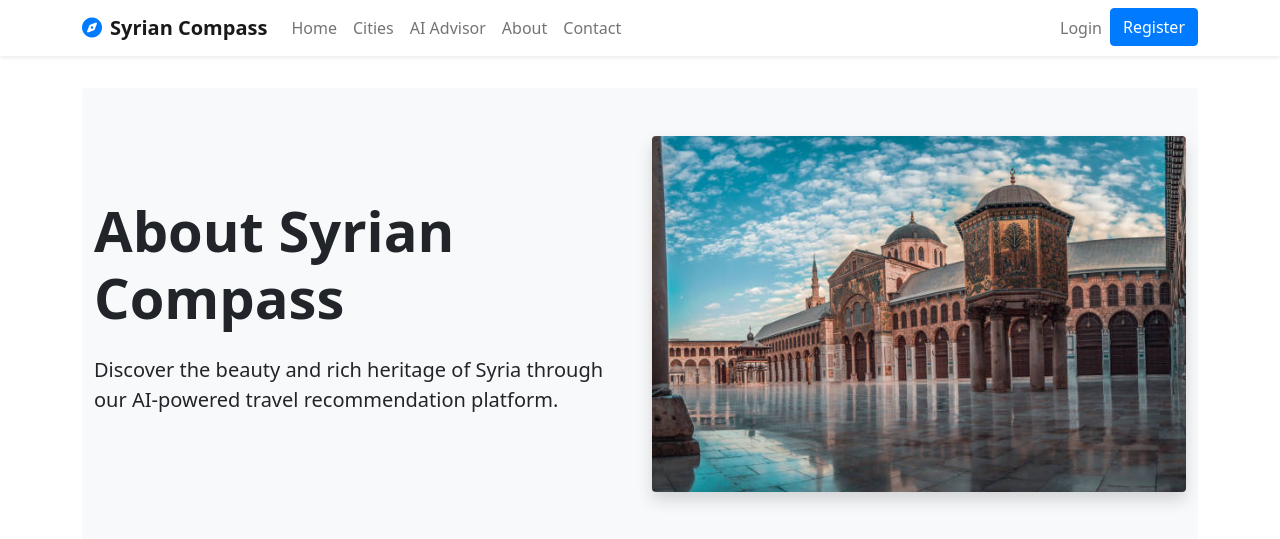
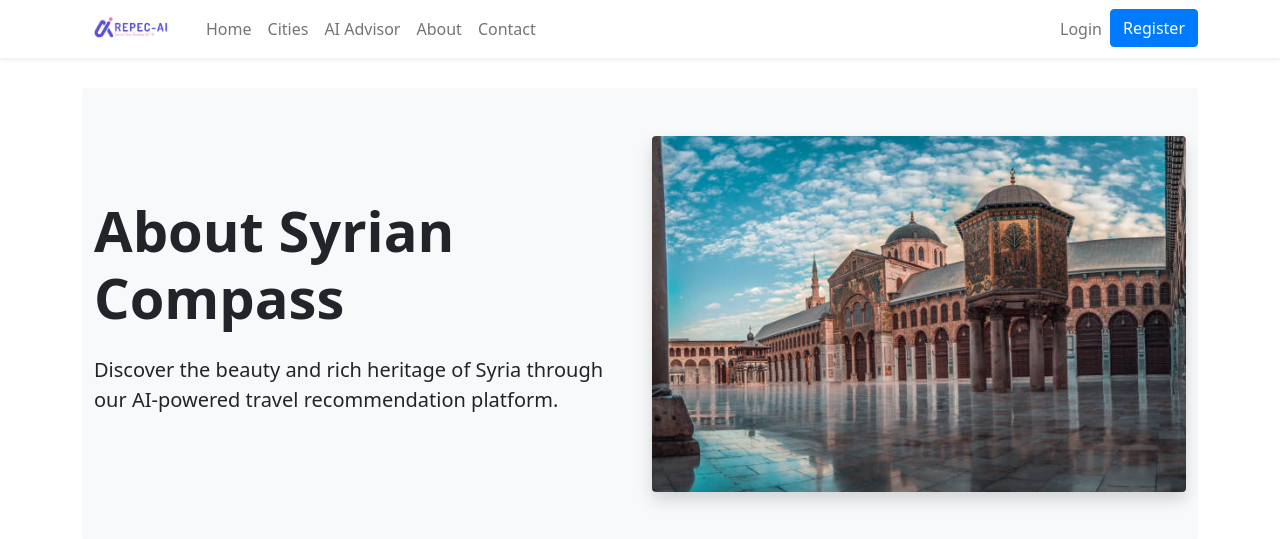
Before and after one commit to aabousika/REPEC-AI, a Python web app: template frontend/templates/main/about.html in a window 1280 px wide. Shown: the top 539 px of the page. Run offline with Jinja, Linux system fonts and the light colour scheme; the template is opened without the code that fills it, so the values that code supplies are empty.

Commit message:
Update base.html

```diff
--- a/frontend/templates/base.html
+++ b/frontend/templates/base.html
@@ -81,7 +81,7 @@
     <nav class="navbar navbar-expand-lg navbar-light bg-white fixed-top shadow-sm">
         <div class="container">
             <a class="navbar-brand" href="{{ url_for('main.index') }}">
-                <i class="fas fa-compass text-primary me-2"></i>Syrian Compass
+                <img src="{{ url_for('static', filename='images/logo.png') }}" alt="Syrian Compass" height="30">
             </a>
             <button class="navbar-toggler" type="button" data-bs-toggle="collapse" data-bs-target="#navbarNav" aria-controls="navbarNav" aria-expanded="false" aria-label="Toggle navigation">
                 <span class="navbar-toggler-icon"></span>
@@ -157,7 +157,7 @@
         <div class="container">
             <div class="row">
                 <div class="col-lg-4 mb-4 mb-lg-0">
-                    <h5 class="mb-3"><i class="fas fa-compass text-primary me-2"></i>Syrian Compass</h5>
+                    <h5 class="mb-3"><img src="{{ url_for('static', filename='images/logo.png') }}" alt="Syrian Compass" height="30"></h5>
                     <p class="text-muted">Discover the beauty and rich heritage of Syria through our AI-powered travel recommendation platform.</p>
                     <p class="text-muted small">This is a university project for educational purposes only.</p>
                 </div>
```
